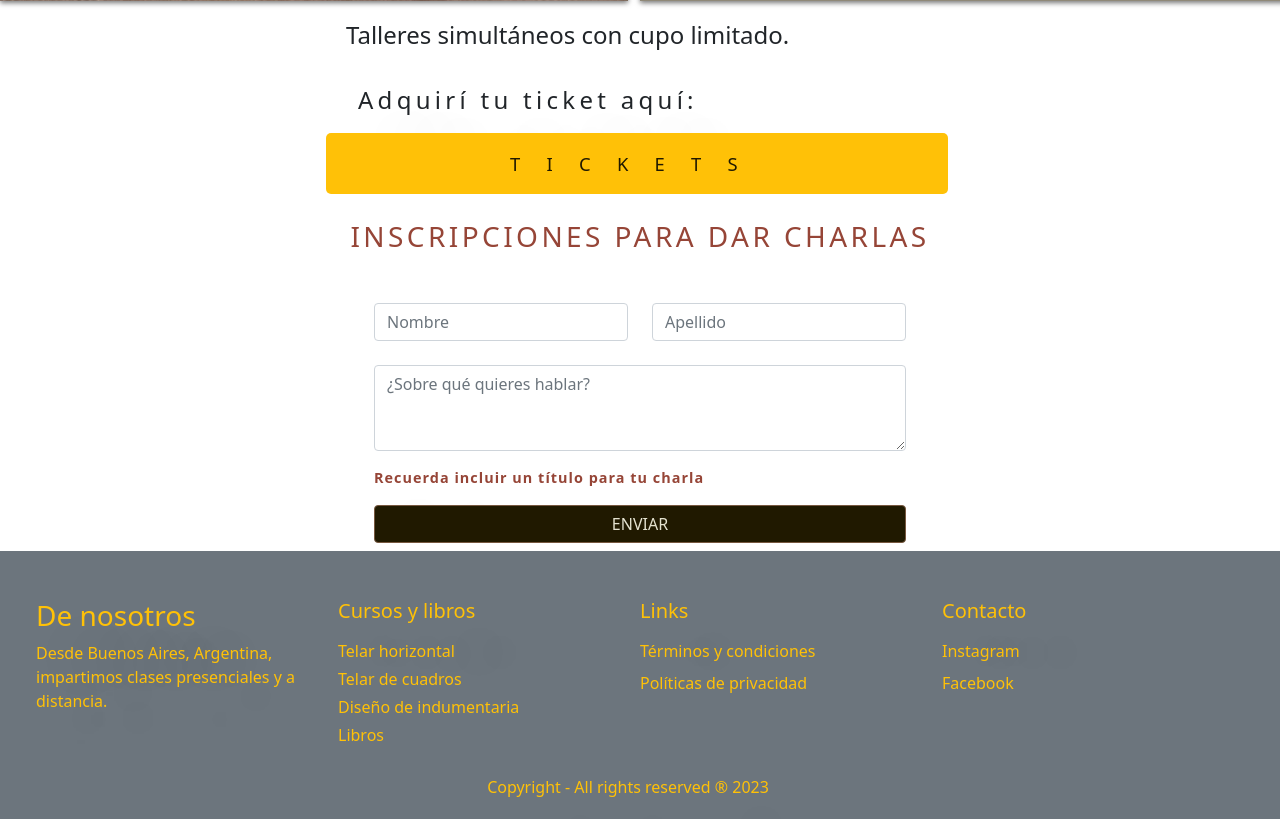
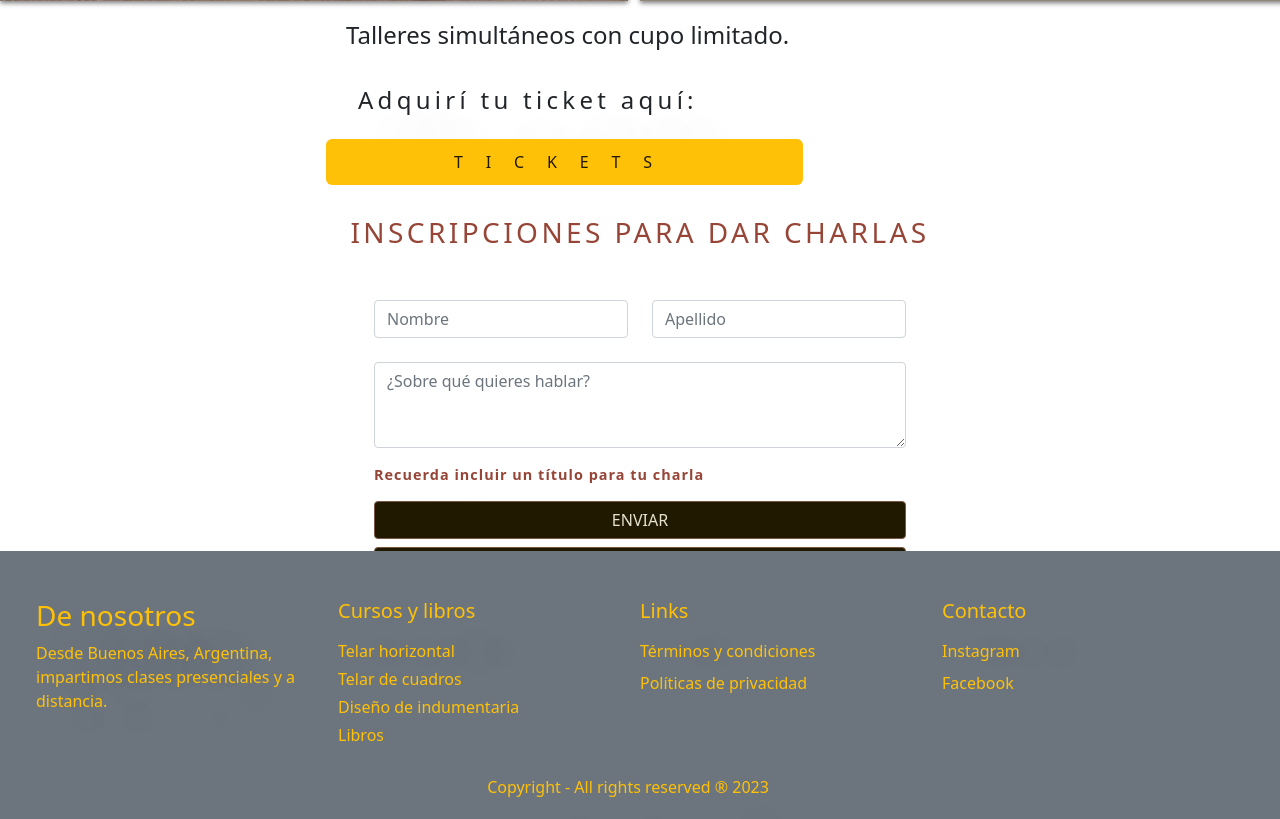
Before and after one commit to IsabelIMTextil/phpintegrador1, a PHP site: page / in a window 1280 px wide. Shown: the part 2065-2884 px from the top of the page. Run offline with PHP 8.4, Linux system fonts and the light colour scheme; some web fonts are replaced.

Commit message:
CA borrado de espacios y etiquetas en footer innecesarias como body y html

```diff
--- a/css/styles.css
+++ b/css/styles.css
@@ -148,14 +148,14 @@ p {
 
 .button-tickets {
   background-color: #ffc107; /* Color de fondo amarillo */
-  border-radius: 5px; /* Bordes redondeados */
-  font-size: 1.15em;
+  border-radius: 6px; /* Bordes redondeados */
+  font-size: 1em;
   letter-spacing: 2cap;
   text-decoration: none;
-  padding-left: 10em;
-  padding-right: 10em;
-  padding-top: 1em;
-  padding-bottom: 1em;
+  padding-left: 8em;
+  padding-right: 8em;
+  padding-top: 0.75em;
+  padding-bottom: 0.75em;
   color: rgb(32, 25, 0);
 }
 
--- a/pages/footer.php
+++ b/pages/footer.php
@@ -36,10 +36,6 @@
 
           </div>
         </div>
-
     <!-- fin footer -->
     </footer>
         <script src="https://cdn.jsdelivr.net/npm/bootstrap@5.1.3/dist/js/bootstrap.bundle.min.js" integrity="sha384-ka7Sk0Gln4gmtz2MlQnikT1wXgYsOg+OMhuP+IlRH9sENBO0LRn5q+8nbTov4+1p" crossorigin="anonymous"></script>
-  </body>
-
-</html>
```
Lines whose indentation alone changed are shown as unchanged.
